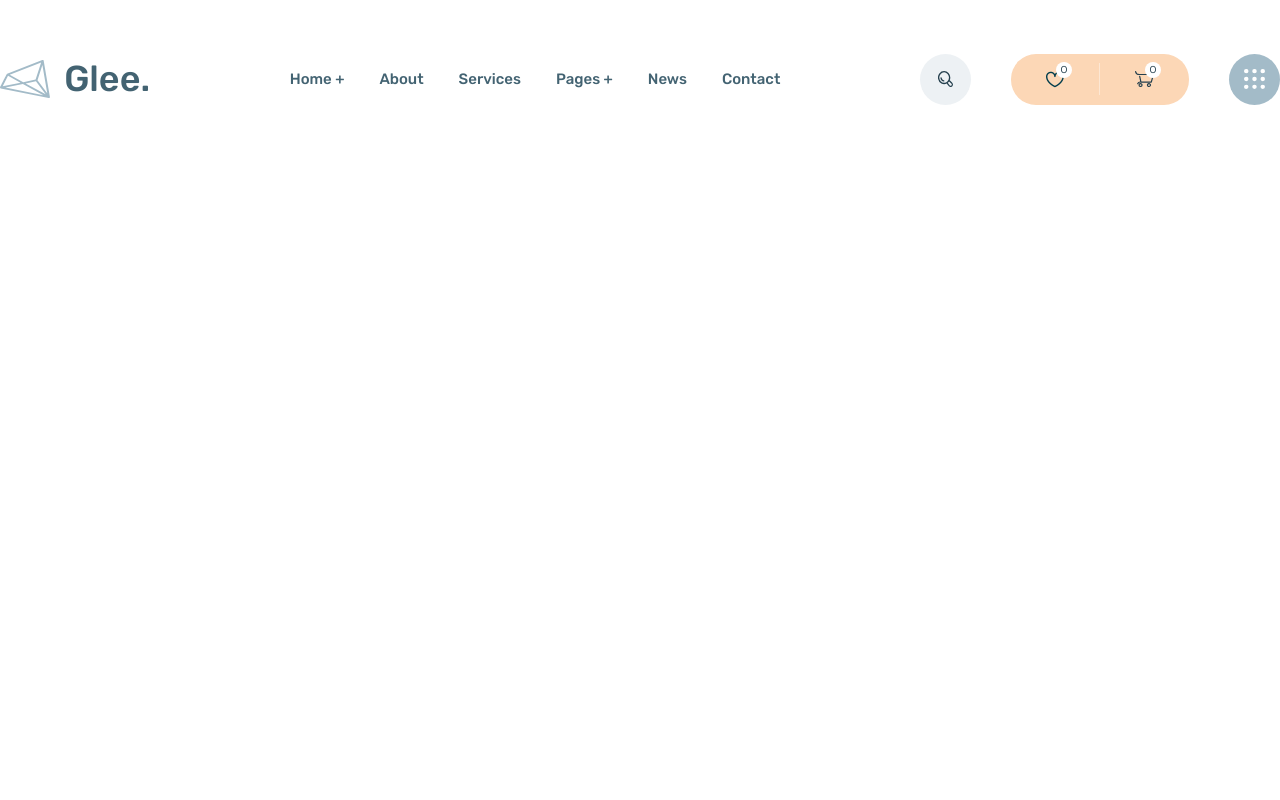
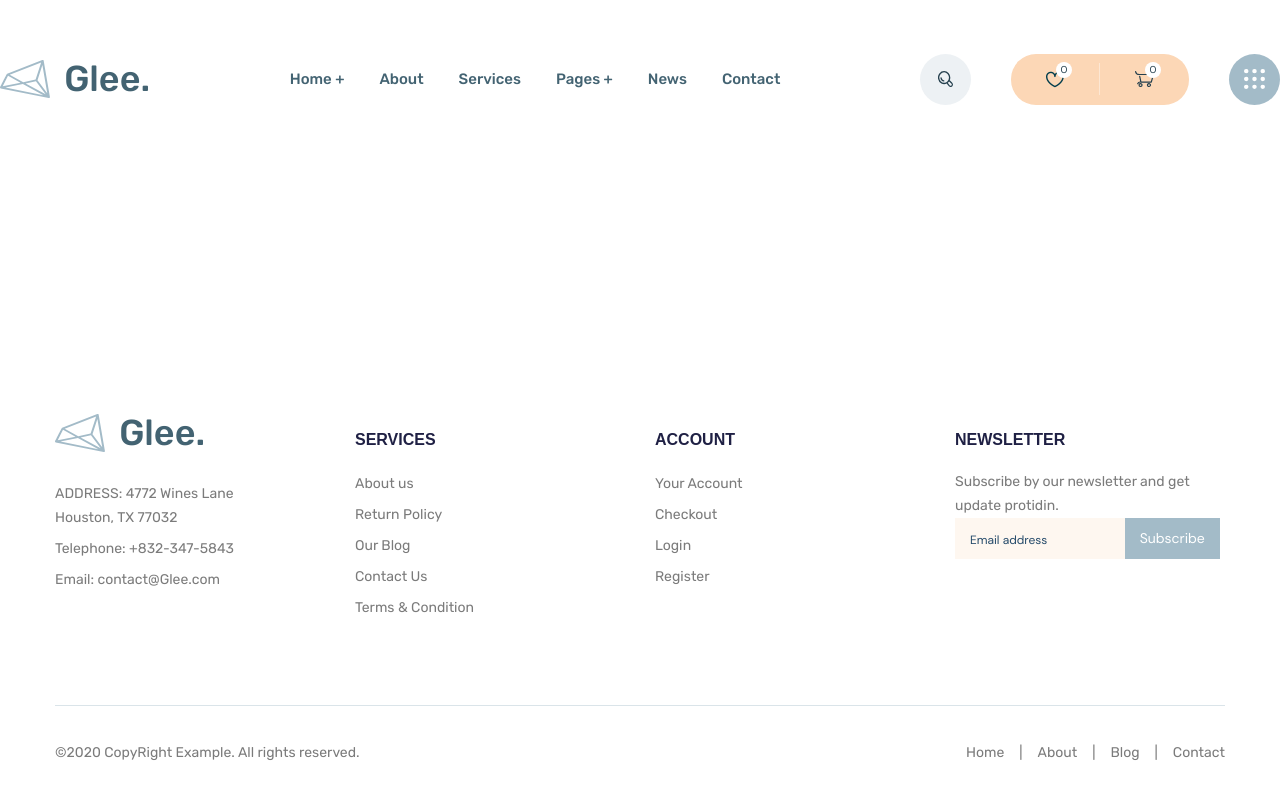
Before and after one commit to tsvetochniy/glee, a website: page app/index.html in a window 1280 px wide. Drawn offline with nearby package versions, Linux system fonts and the light colour scheme; files that its build step writes are made by us from their sources; a web font is replaced by a local one.

Commit message:
add footer

```diff
--- a/app/index.html
+++ b/app/index.html
@@ -13,7 +13,7 @@
 	<header class="header">
 		<div class="container">
 			<div class="header__inner">
-				<a class="logo" href="">
+				<a class="logo" href="#">
 					<img class="logo__img" src="images/logo.svg" alt="">
 					Glee.
 				</a>
@@ -73,7 +73,133 @@
 			</div>
 		</div>
 	</header>
+	<main class="main">
 
+	</main>
+	<footer class="footer">
+		<div class="container-min">
+			<div class="footer-top">
+				<div class="footer-top__item footer-top__contact">
+					<a class="logo footer-top__logo" href="#">
+						<img class="logo__img" src="images/logo.svg" alt="">
+						Glee.
+					</a>
+					<a class="footer-top__address" href="#">
+						ADDRESS: 4772 Wines Lane
+						Houston, TX 77032
+					</a>
+					<a class="footer-top__address" href="tel:+8323475843">
+						Telephone: +832-347-5843
+					</a>
+					<a class="footer-top__address" href="mailto:contact@Glee.com">
+						Email: contact@Glee.com
+					</a>
+				</div>
+				<div class="footer-top__item footer-top__nav">
+					<h6 class="footer-top__title">
+						Services
+					</h6>
+					<ul class="footer-top__list">
+						<li class="footer-top__list-item">
+							<a class="footer-top__list-link" href="#">
+								About us
+							</a>
+						</li>
+						<li class="footer-top__list-item">
+							<a class="footer-top__list-link" href="#">
+								Return Policy
+							</a>
+						</li>
+						<li class="footer-top__list-item">
+							<a class="footer-top__list-link" href="#">
+								Our Blog
+							</a>
+						</li>
+						<li class="footer-top__list-item">
+							<a class="footer-top__list-link" href="#">
+								Contact Us
+							</a>
+						</li>
+						<li class="footer-top__list-item">
+							<a class="footer-top__list-link" href="#">
+								Terms & Condition
+							</a>
+						</li>
+					</ul>
+				</div>
+				<div class="footer-top__item footer-top__nav">
+					<h6 class="footer-top__title">
+						Account
+					</h6>
+					<ul class="footer-top__list">
+						<li class="footer-top__list-item">
+							<a class="footer-top__list-link" href="#">
+								Your Account
+							</a>
+						</li>
+						<li class="footer-top__list-item">
+							<a class="footer-top__list-link" href="#">
+								Checkout
+							</a>
+						</li>
+						<li class="footer-top__list-item">
+							<a class="footer-top__list-link" href="#">
+								Login
+							</a>
+						</li>
+						<li class="footer-top__list-item">
+							<a class="footer-top__list-link" href="#">
+								Register
+							</a>
+						</li>
+					</ul>
+				</div>
+				<div class="footer-top__item footer-top__item-form">
+					<h6 class="footer-top__title">
+						newsletter
+					</h6>
+					<p class="footer-top__text">
+						Subscribe by our newsletter and get
+						update protidin.
+					</p>
+					<form class="footer-top__form">
+						<input class="footer-top__input" type="email" placeholder="Email address" required>
+						<button class="footer-top__btn" type="submit">Subscribe</button>
+					</form>
+				</div>
+			</div>
+			<div class="footer-bottom">
+				<p class="fotter-bottom__copy">
+					©2020 CopyRight Example. All rights reserved.
+				</p>
+				<ul class="footer-bottom__list">
+					<li class="footer-bottom__list-item">
+						<a class="footer-bottom__list-link" href="#">
+							Home
+						</a>
+					</li>
+					<li class="footer-bottom__list-item">|</li>
+					<li class="footer-bottom__list-item">
+						<a class="footer-bottom__list-link" href="#">
+							About
+						</a>
+					</li>
+					<li class="footer-bottom__list-item">|</li>
+					<li class="footer-bottom__list-item">
+						<a class="footer-bottom__list-link" href="#">
+							Blog
+						</a>
+					</li>
+					<li class="footer-bottom__list-item">|</li>
+					<li class="footer-bottom__list-item">
+						<a class="footer-bottom__list-link" href="#">
+							Contact
+						</a>
+					</li>
+				</ul>
+			</div>
+		</div>
+	</footer>
 
 
 	<script src="js/main.min.js"></script>
--- a/app/scss/_global.scss
+++ b/app/scss/_global.scss
@@ -1,10 +1,24 @@
+body,
+html{
+	height: 100%;
+}
+
 body{
 	font-size: 16px;
 	line-height: 26px;
 	color: $default;
-	@extend %rubik-500
+	@extend %rubik-500;
+	display: flex;
+	flex-direction: column;
+}
+.main{
+	flex-grow: 1;
 }
 .container{
 	max-width: 1770px;
 	margin: 0 auto;
 }
+.container-min{
+	max-width: 1170px;
+	margin: 0 auto;
+}
--- a/app/scss/_reset.scss
+++ b/app/scss/_reset.scss
@@ -20,7 +20,7 @@ h4,
 h5,
 h6,
 p,
-ul[class],
+ul,
 ol[class],
 li,
 figure,
--- a/app/scss/_vars.scss
+++ b/app/scss/_vars.scss
@@ -26,3 +26,6 @@
 $default: #436372;
 $bodily: #fcd7b6;
 $around: #a3bbc8;
+$link: #7b7b7b;
+$title: #1f2044;
+$bg: #fef7f0;
--- a/app/scss/style.scss
+++ b/app/scss/style.scss
@@ -86,5 +86,88 @@
 
 	}
 }
+.footer-top{
+	padding: 80px 0;
+	border-bottom: 1px solid #dae4e9;
+	display: flex;
 
+	&__contact{
+		width: 200px;
+		margin-right: 100px;
+	}
+	&__nav{
+		width: 170px;
+		margin-right: 130px;
+		margin-top: 25px;
+	}
+	&__item-form{
+		width: 270px;
+		margin-top: 25px;
+	}
+	&__list-link, &__address, &__text {
+		font-size: 14px;
+		line-height: 24px;
+		@extend %rubik-400;
+		color: $link;
+	}
+	&__list-link, &__address{
+		display: inline-block;
+		margin-bottom: 5px;
+	}
+	&__title{
+		@extend %dmsans-700;
+		font-size: 16px;
+		line-height: 21px;
+		text-transform: uppercase;
+		color: $title;
+		margin-bottom: 20px
+	}
+	&__logo{
+		margin-bottom: 20px
+	}
+	&__input{
+		max-width: 170px;
+		width: 100%;
+		background-color: $bg;
+		border: none;
+		padding: 10px 15px;
+		line-height: 12px;
+		@extend %dmsans-400;
+		&::placeholder{
+			color: #234969;
+			font-size: 12px;
+			line-height: 12px;
+		}
+	}
+	&__btn{
+		border: none;
+		background-color: $around;
+		padding: 10px 15px;
+		font-size: 14px;
+		line-height: 21px;
+		@extend %dmsans-400;
+		color: #fff;
+		margin-left: -4px;
+		transform: translateY(-1px);
+		cursor: pointer;
+	}
+}
+.footer-bottom{
+	padding: 35px 0;
+	font-size: 14px;
+	line-height: 24px;
+	@extend %rubik-400;
+	color: $link;
+	display: flex;
+	justify-content: space-between;
+	&__list{
+		display: flex;
+		&-item + .footer-bottom__list-item{
+			margin-left: 15px;
+		}
+		&-link{
+			color: $link;
+		}
+	}
+}
 @import 'media';
```
